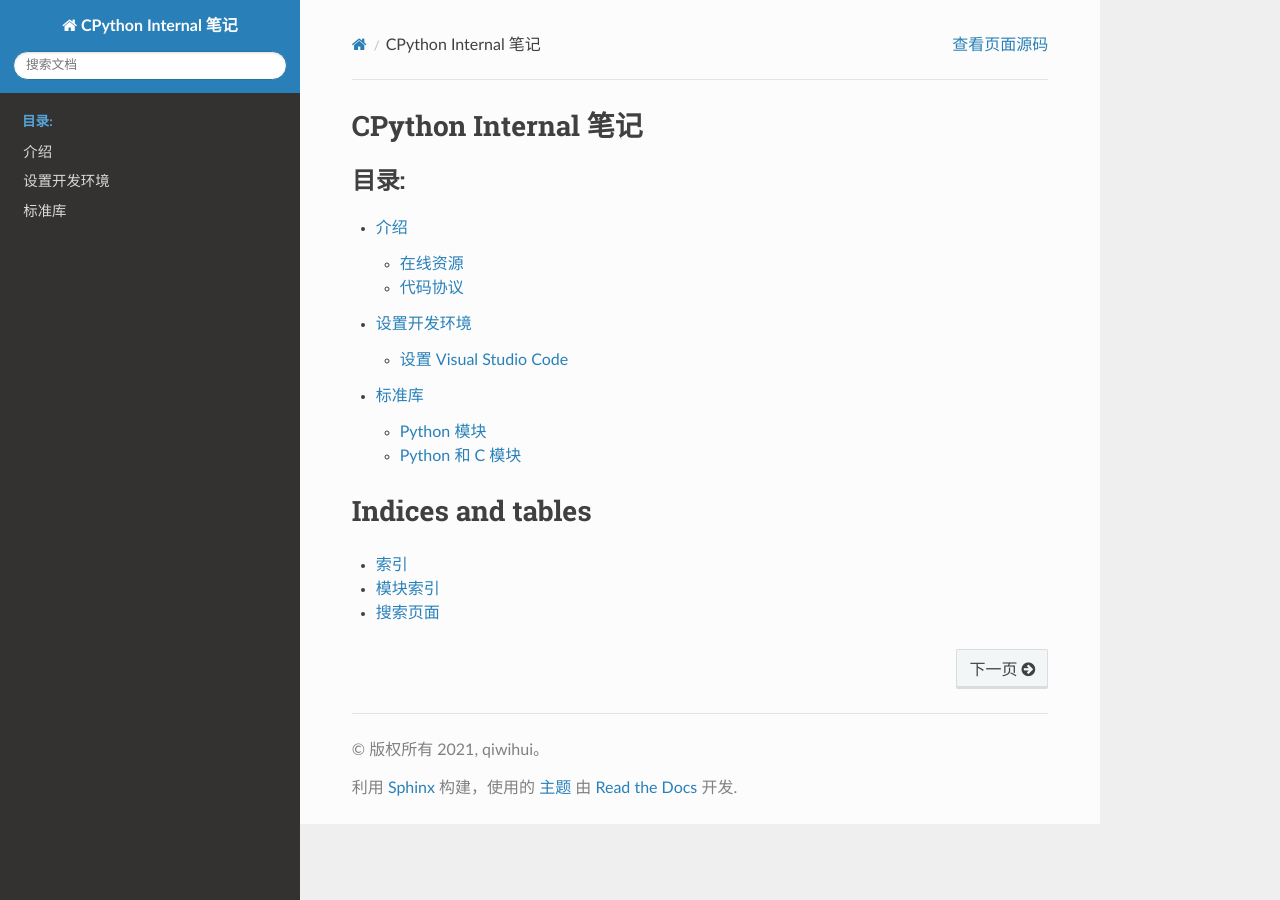
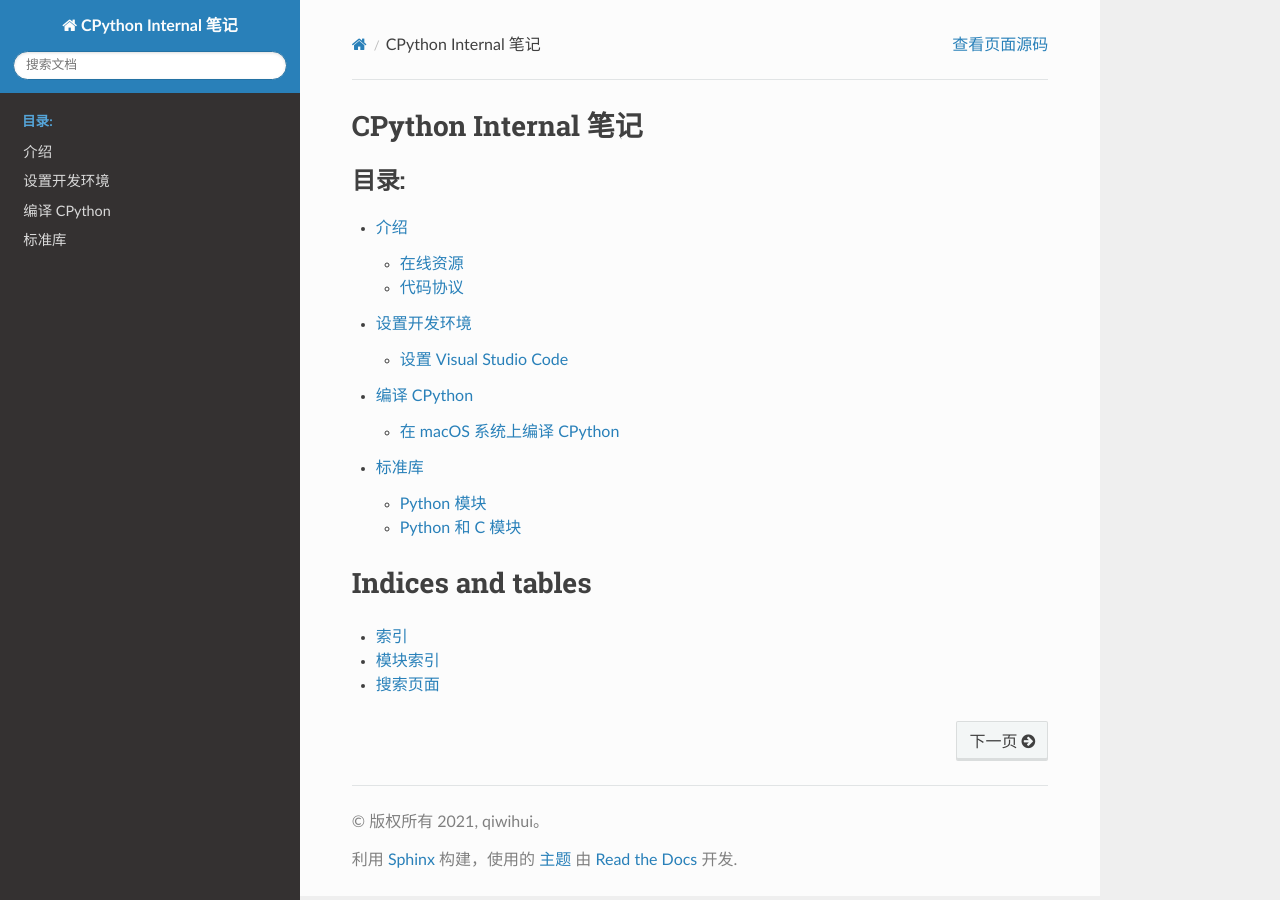
Before and after one commit to qiwihui/CPythonInternalNotes, a Sphinx documentation site: the page built from source/index.rst, in a window 1280 px wide. Built offline with Sphinx 7.4.7 and the Read the Docs theme 2.0.0, drawn with Linux system fonts in a browser that asks for light colours; part of the change alters nothing that is shown.

Commit message:
docs: compiling cpython

````diff
--- /dev/null
+++ b/source/compiling_cpython.md
@@ -0,0 +1,93 @@
+# 编译 CPython
+
+现在你已经下载了 CPython 开发环境并对其进行了配置，你可以将 CPython 源代码编译成一个可执行的解释器。
+
+与 Python 文件不同，C 源代码每次更改时都必须重新编译。
+
+在前一章中，我们已经设置开发环境，并设置了运行“Build”阶段的选项，该选项将重新编译 CPython。
+在构建步骤工作之前，你需要一个 C 编译器和一些构建工具。
+使用的工具取决于你使用的操作系统。
+
+> 如果你担心这些步骤中的任何一个会干扰您现有的 CPython 安装，请不要担心。CPython 源目录的行为就像一个虚拟环境。
+>
+> 对于编译 CPython、修改源代码和标准库，这些都保留在源目录的沙箱中。
+>
+> 如果要安装自定义版本，本章也将介绍此步骤。
+
+## 在 macOS 系统上编译 CPython
+
+在 macOS 上编译 CPython 需要一些额外的应用程序和库。你首先需要基本的 C 编译器工具包。
+“Command Line Development Tools” 是一个可以在 macOS 中通过 App Store 更新的应用程序。
+你需要在终端上执行初始安装。
+
+在终端中，通过运行以下命令安装 C 编译器和工具包：
+
+```bash
+$ xcode-select --install
+```
+
+该命令会弹出一个提示，提示下载并安装一组工具，包括 Git、Make 和 GNU C 编译器。
+
+你还需要一份 [OpenSSL](https://www.openssl.org/) 的工作副本，用于从 PyPi.org 网站获取包。
+如果你以后计划使用此构建版本来安装其他软件包，则需要进行 SSL 验证。
+
+在 macOS 上安装 OpenSSL 的最简单方法是使用 [Homebrew](https://brew.sh/)。
+
+可以使用一下命令安装 Homebrew：
+
+```bash
+$ /usr/bin/ruby -e "$(curl -fsSL \
+ https://raw.githubusercontent.com/Homebrew/install/master/install)"
+```
+
+一旦安装完成，你就可以使用 `brew install` 命令来安装所需的工具。
+
+```bash
+$ brew install openssl xz zlib gdbm sqlite
+```
+
+现在你已经安装了依赖项，你可以运行 `configure` 脚本。
+Homebrew 有一个命令 `brew --prefix [package]` ，它将给出安装包的目录。
+你将通过编译 Homebrew 使用的位置来启用对 SSL 的支持。
+
+标志 `--with-pydebug` 启用调试挂钩。如果你打算出于开发或测试目的进行调试，请添加此项。
+
+配置阶段只需要运行一次，同时指定 `zlib` 包的位置：
+
+```bash
+$ CPPFLAGS="-I$(brew --prefix zlib)/include" \
+ LDFLAGS="-L$(brew --prefix zlib)/lib -L$(brew --prefix bzip2)/lib" \
+ ./configure --with-openssl=$(brew --prefix openssl) --with-pydebug
+```
+
+运行 `configure` 将在存储库的根目录中生成一个 `Makefile`，你可以使用它来自动化构建过程。
+
+你现在可以通过运行一下命令来构建 CPython 二进制文件：
+
+```bash
+$ make -j2 -s
+```
+
+在构建过程中，你可能会收到一些错误。在构建摘要中，`make` 会通知你并非所有包都已构建。
+例如，`ossaudiodev`、`spwd` 和 `_tkinter` 将无法使用这组指令进行构建。
+如果你不打算针对这些软件包进行开发，那也没关系。
+如果是，请查看[官方开发指南](https://devguide.python.org/)网站以获取更多信息。
+
+构建将需要几分钟并生成一个名为 `python.exe` 的二进制文件。每次对源代码进行更改时，
+你都会需要使用相同的标志重新运行 `make`。
+`python.exe` 二进制文件是 CPython 的调试二进制文件。
+执行 `python.exe` 以查看有效的 REPL：
+
+```bash
+$ ./python.exe
+Python 3.9.0b1 (tags/v3.9.0b1:97fe9cf, May 19 2020, 10:00:00)
+[Clang 10.0.1 (clang-1001.0.46.4)] on darwin
+Type "help", "copyright", "credits" or "license" for more information.
+>>>
+```
+
+> 是的，没错，macOS 版本的文件扩展名为 `.exe`。 这个扩展*不是*因为它是 Windows 二进制文件！
+> 因为 macOS 有一个不区分大小写的文件系统，并且在使用二进制文件时，
+> 开发人员不希望人们不小心引用 `Python/` 目录，因此附加了 `.exe` 以避免歧义。
+> 如果你稍后运行 `make install` 或 `make altinstall`，
+> 它将在将文件安装到你的系统之前将文件重命名回 python。
--- a/source/index.rst
+++ b/source/index.rst
@@ -7,6 +7,7 @@ CPython Internal 笔记
 
    introduction
    setting_up_your_development_environment
+   compiling_cpython
    the_standard_library
 
 Indices and tables
````
